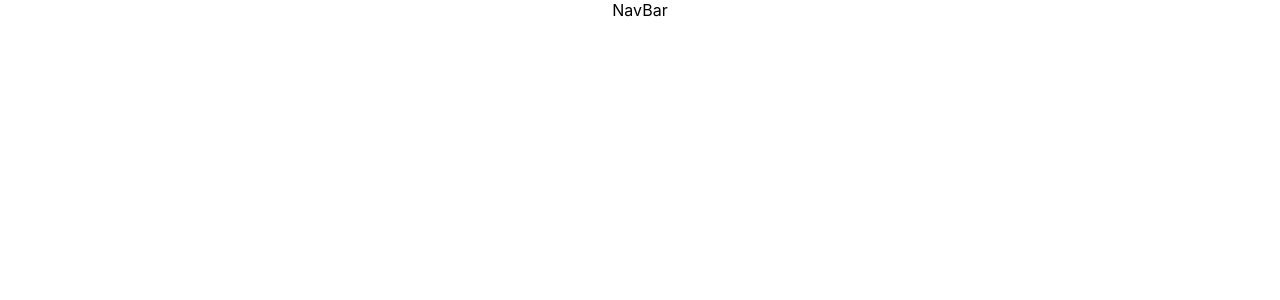
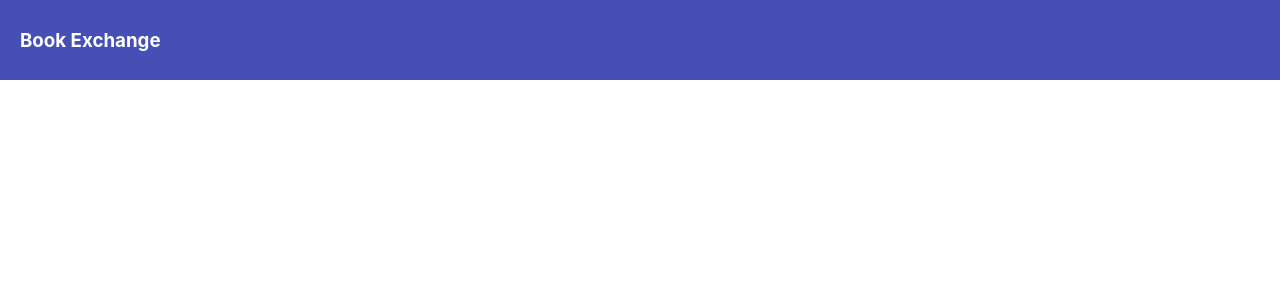
Before and after one commit to Abheeta/priv-book-exchange, a React (Create React App) app: page / in a window 1280 px wide. Shown: the top 300 px of the page. Built offline with nearby package versions, Linux system fonts and the light colour scheme.

Commit message:
basic navbar

```diff
--- a/schema/schema.js
+++ b/schema/schema.js
@@ -2,8 +2,8 @@ const mysql = require('mysql');
 
 const db_connection = mysql.createConnection({
     host: "localhost",
-    user: "enigma",
-    password: "",
+    user: "root",
+    password: "breadmould12!",
     database: "book_exchange"
   });
 
--- a/src/App.css
+++ b/src/App.css
@@ -36,3 +36,16 @@
     transform: rotate(360deg);
   }
 }
+
+nav {
+  display: flex;
+  /* justify-content: space-around; */
+  align-items: center;
+  min-height: 10vh;
+  background: rgb(70, 79, 180);
+  color: white;;
+}
+
+.logo{
+  padding: 0 0 0 20px ;
+}
--- a/src/App.js
+++ b/src/App.js
@@ -6,6 +6,7 @@ import './App.css';
 import Register from './components/Register';
 import Test from './components/Test';
 import Login from './components/Login';
+import Navbar from './components/Navbar';
 const cookies = new Cookie();
 
 function App() {
@@ -20,8 +21,8 @@ function App() {
 
   return (
     <div className="App">
-      NavBar
       <Router>
+        <Navbar />
         <Switch>
           <Route path="/test" component={Test} />
           <Route path="/register" component={Register} />
--- /dev/null
+++ b/src/components/Navbar.js
@@ -0,0 +1,21 @@
+import React from 'react';
+import { useHistory } from 'react-router-dom';
+import "../App.css";
+
+function Navbar() {
+    var history = useHistory();
+
+
+    const homeRedirect = (event) => {
+        history.push("/");
+    }
+    return (
+        <div>
+            <nav>
+                <h3 onClick={ history.push("/")} className = "logo">Book Exchange</h3>
+            </nav>
+        </div>
+    )
+}
+
+export default Navbar
```
Also changed, not shown: 1 other file (tests, documents, lock files or other folders).
